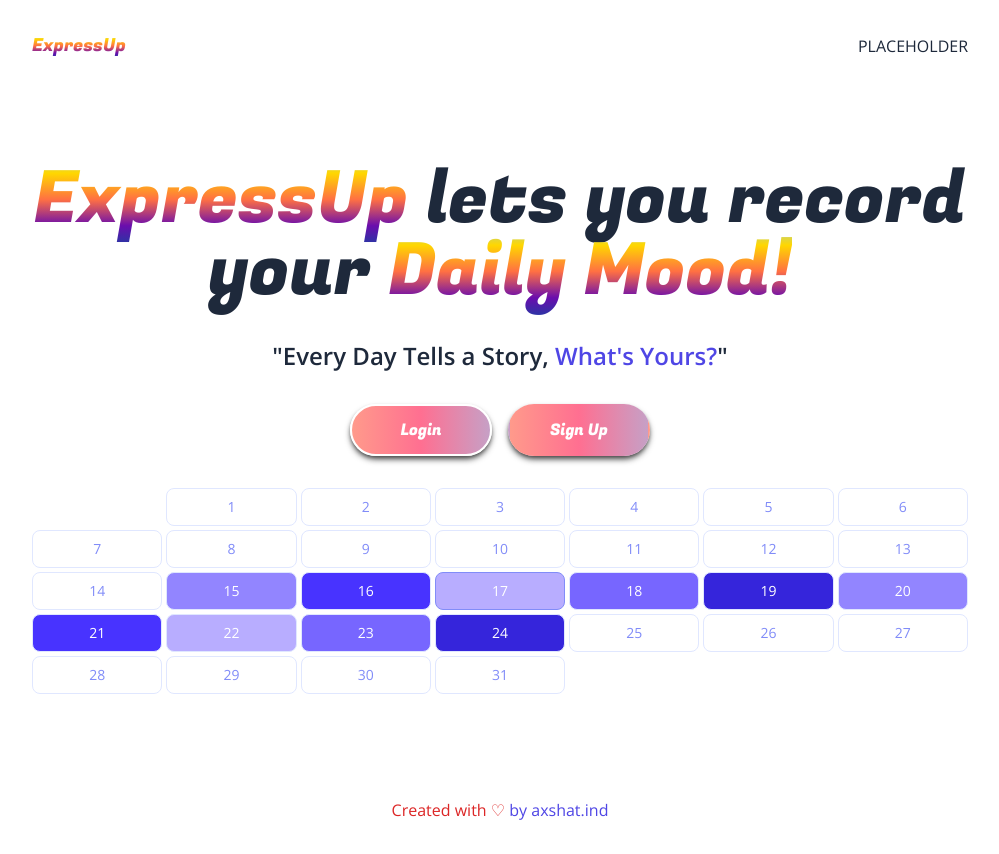
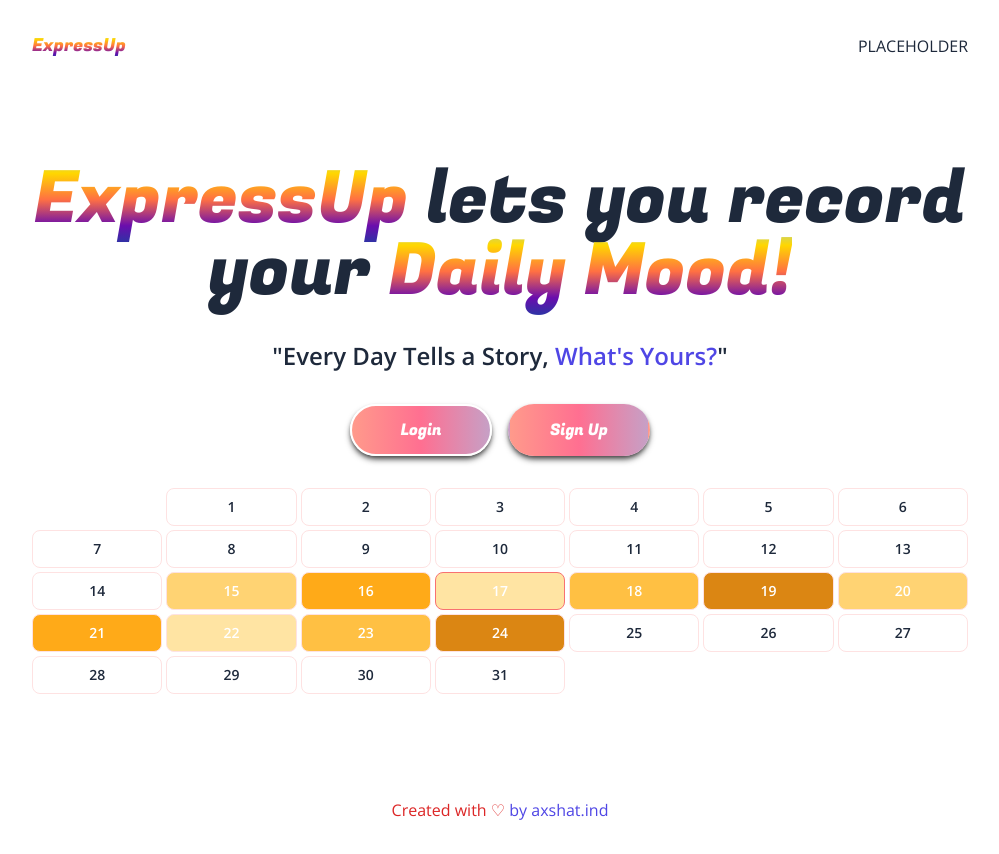
Before and after one commit to axshatInd/expressup, a Next.js app: page / in a window 1280 px wide. Shown: the whole page, without its empty margins (140-1139 px from the left). Built offline with nearby package versions, Linux system fonts and the light colour scheme.

Commit message:
changed gradients in calendar grids, + semibold dayIndex

```diff
--- a/components/Calendar.js
+++ b/components/Calendar.js
@@ -35,8 +35,8 @@ export default function Calendar(props) {
 
               let isToday = dayIndex === now.getDate();
               let color = demo
-                ? gradients.indigo[baseRating[dayIndex]]
-                : dayIndex in data ? gradients.indigo[data[dayIndex]] : 'white';
+                ? gradients.amber[baseRating[dayIndex]]
+                : dayIndex in data ? gradients.amber[data[dayIndex]] : 'white';
 
               if (!dayDisplay) {
                 return (
@@ -49,12 +49,12 @@ export default function Calendar(props) {
                   style={{ background: color }}
                   className={
                     'text-xs sm:text-sm border p-2 flex items-center justify-center rounded-lg' +
-                    (isToday ? ' border-indigo-400' : ' border-indigo-100') +
-                    (color === 'white' ? ' text-indigo-400' : ' text-white')
+                    (isToday ? ' border-red-400' : ' border-red-100') +
+                    (color === 'white' ? ' text-black-400' : ' text-white')
                   }
                   key={dayOfWeekIndex}
                 >
-                  <p>{dayIndex}</p>
+                  <p className="font-semibold">{dayIndex}</p>
                 </div>
               );
             })}
```
